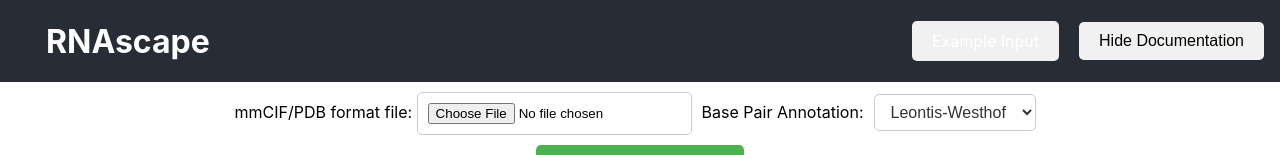
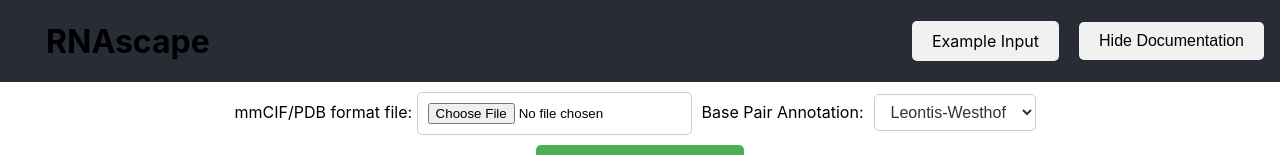
Before and after one commit to timkartar/RNAscape, a React (Create React App) app in the folder frontend/: page / in a window 1280 px wide. Shown: the top 155 px of the page. Built offline with nearby package versions, Linux system fonts and the light colour scheme.

Commit message:
color fix example input

```diff
--- a/frontend/src/TopRow.css
+++ b/frontend/src/TopRow.css
@@ -38,7 +38,7 @@
   font-size: 2rem;
 }
 
-.top-row a {
+.top-row, .main {
   color: inherit; /* blue colors for links too */
   text-decoration: inherit; /* no underline */
 }
--- a/frontend/src/TopRow.js
+++ b/frontend/src/TopRow.js
@@ -4,7 +4,7 @@
 function TopRow({ onToggleDocumentation, showDocumentation }) {
   return (
     <div className="top-row">
-      <h2><a href="https://rohslab.usc.edu/rnascape/#">RNAscape</a></h2>
+      <h2><a href="https://rohslab.usc.edu/rnascape/#" class="main">RNAscape</a></h2>
       <div className="right-section">
         <a href="/rnascape/3zp8-assembly1.cif" download className="download-link">
           Example Input
```
Also changed, not shown: 11 other files (tests, documents, lock files or other folders).
